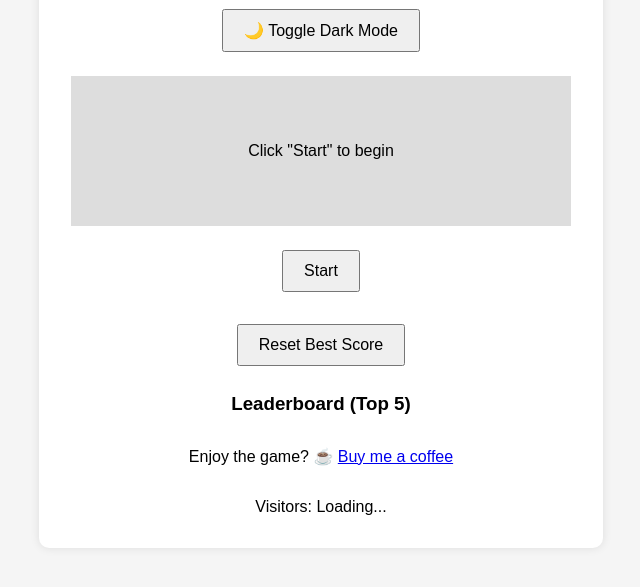
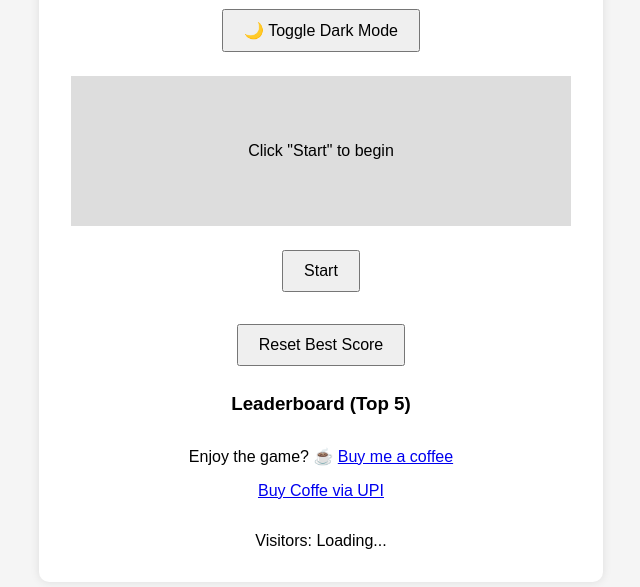
Before and after one commit to Supreeths90/Blinktap, a plain HTML site: page index.html in a window 1280 px wide. Shown: the part 313-900 px from the top of the page, without its empty margins (319-959 px from the left). Drawn offline with Linux system fonts and the light colour scheme; no server answers.

Commit message:
Update index.html

```diff
--- a/index.html
+++ b/index.html
@@ -22,7 +22,7 @@
     <ol id="leaderboard"></ol>
 
     <div id="donate">
-      <p>Enjoy the game? ☕ <a href="https://buymeacoffee.com/blinktap" target="_blank">Buy me a coffee</a></p>
+      <p>Enjoy the game? ☕ <a href="https://buymeacoffee.com/blinktap" target="_blank">Buy me a coffee</a></p><a href="upi://pay?pa=supreeth9599@ybl&pn=Supreeth&cu=INR" target="_blank"> Buy Coffe via UPI</a></p>
     </div>
     <div id="visitor-counter">Visitors: Loading...</div>
   </div>
```
